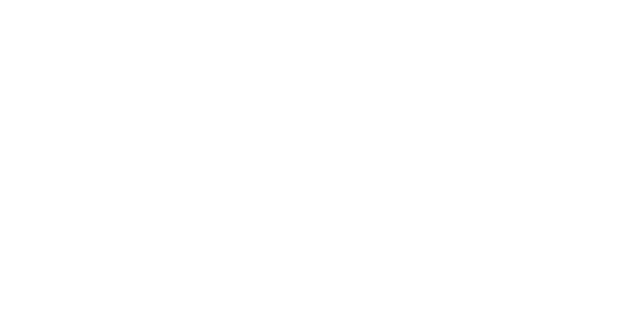
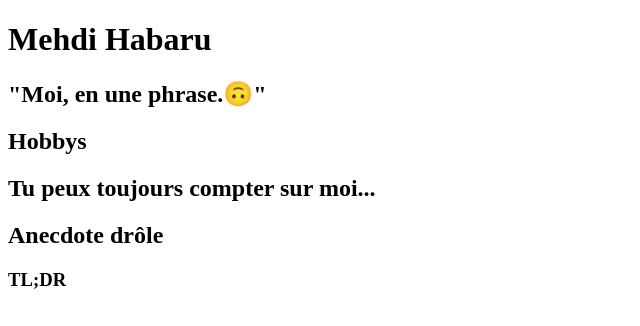
Before and after one commit to Mirodeon/markdown-to-html, a plain HTML site: page personal-intro/index.html in a window 1280 px wide. Shown: the whole page, without its empty margins (0-640 px from the left). Drawn offline with Linux system fonts and the light colour scheme; files that its build step writes are made by us from their sources.

Commit message:
Added Title

```diff
--- a/personal-intro/index.html
+++ b/personal-intro/index.html
@@ -6,6 +6,11 @@
         <link rel="stylesheet" href="ressources/personal-intro.css" />
     </head>
     <body>
-
+        <h1>Mehdi Habaru</h1>
+        <h2>"Moi, en une phrase.🙃"</h2>
+        <h2>Hobbys</h2>
+        <h2>Tu peux toujours compter sur moi...</h2>
+        <h2>Anecdote drôle</h2>
+        <h3>TL;DR</h3>
     </body>
 </html>
```
Also changed, not shown: 1 other file.
